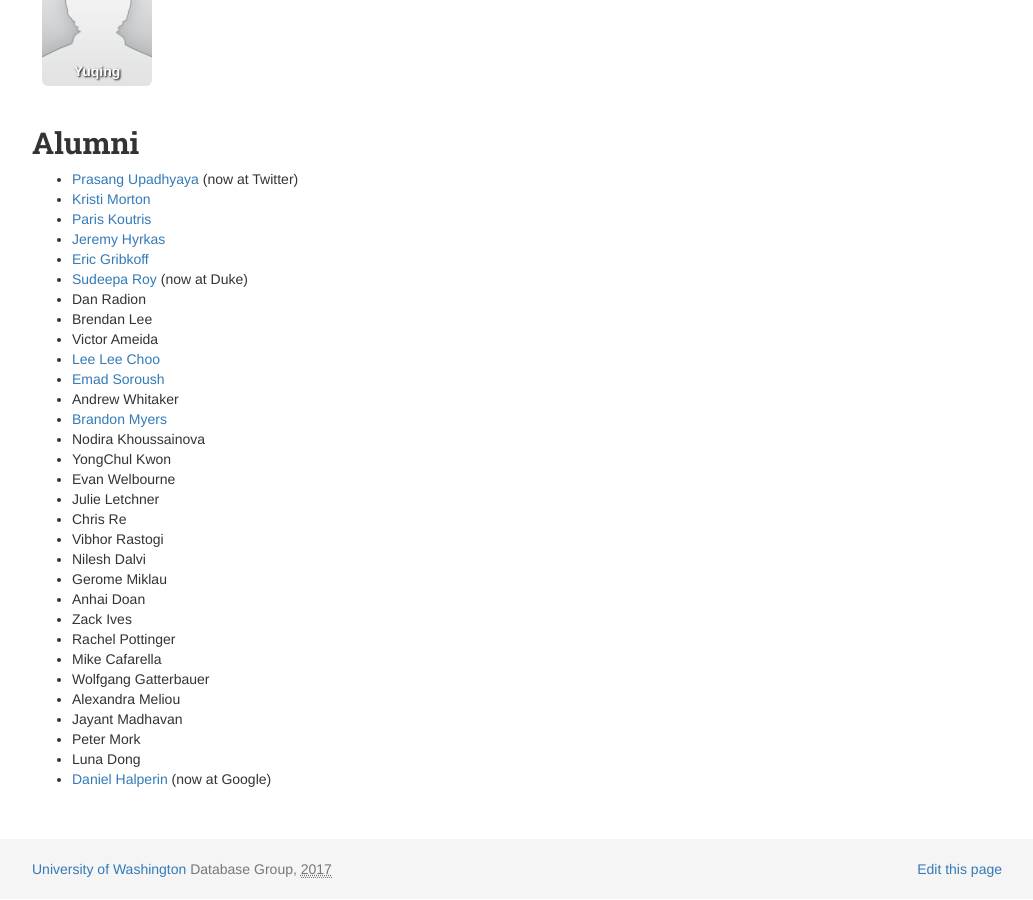
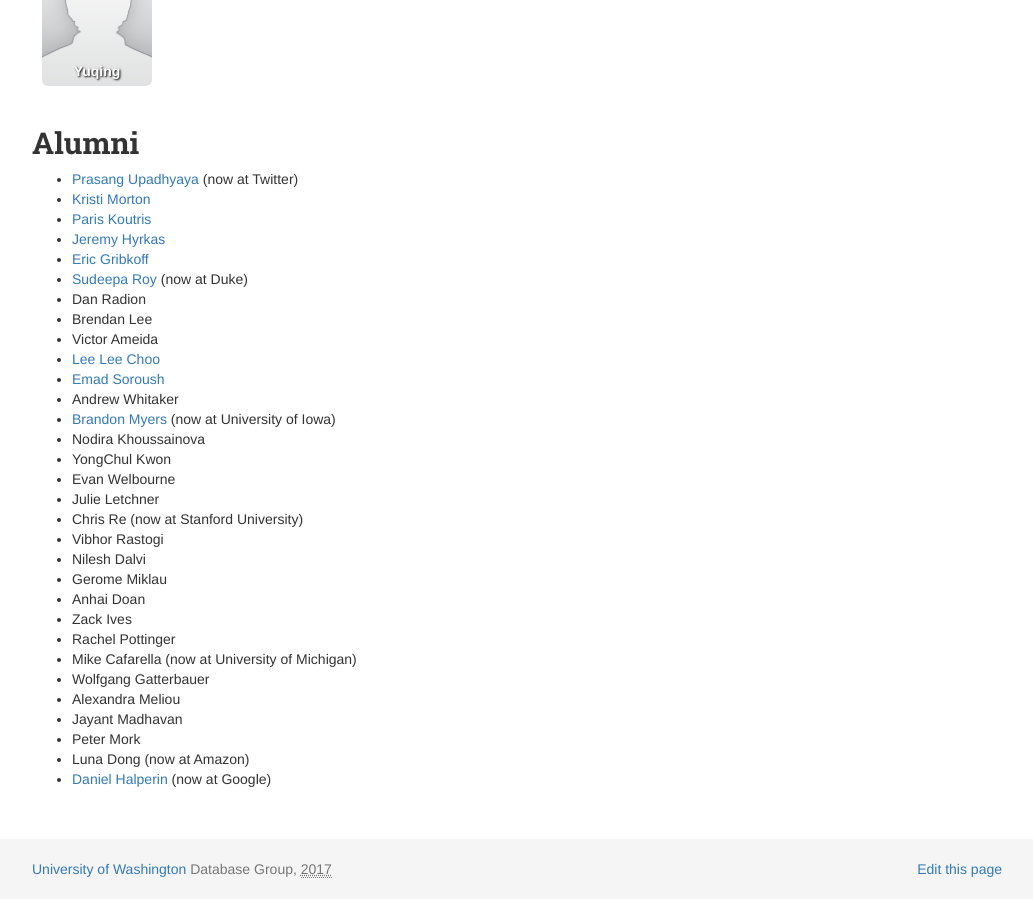
Before and after one commit to uwdb/website, a Jekyll site: the page built from people.markdown, in a window 1280 px wide and 900 px high, scrolled down 1836 px. Shown: the whole window, without its empty margins (123-1156 px from the left). Built offline with Jekyll 4.4.1, drawn with Linux system fonts in a browser that asks for light colours; nearby versions of some CDN libraries.

Commit message:
Affiliations

```diff
--- a/_data/alumni.yml
+++ b/_data/alumni.yml
@@ -59,6 +59,7 @@
   nickname: Brandon
   website: http://homepage.cs.uiowa.edu/~bdmyers/
   image: brandonM.jpg
+  at: University of Iowa
 
 - name: Nodira Khoussainova
 
@@ -69,6 +70,7 @@
 - name: Julie Letchner
 
 - name: Chris Re
+  at: Stanford University
 
 - name: Vibhor Rastogi
 
@@ -83,6 +85,7 @@
 - name: Rachel Pottinger
 
 - name: Mike Cafarella
+  at: University of Michigan
 
 - name: Wolfgang Gatterbauer
 
@@ -93,6 +96,7 @@
 - name: Peter Mork
 
 - name: Luna Dong
+  at: Amazon
 
 - name: Daniel Halperin
   website: http://www.halper.in/
```
